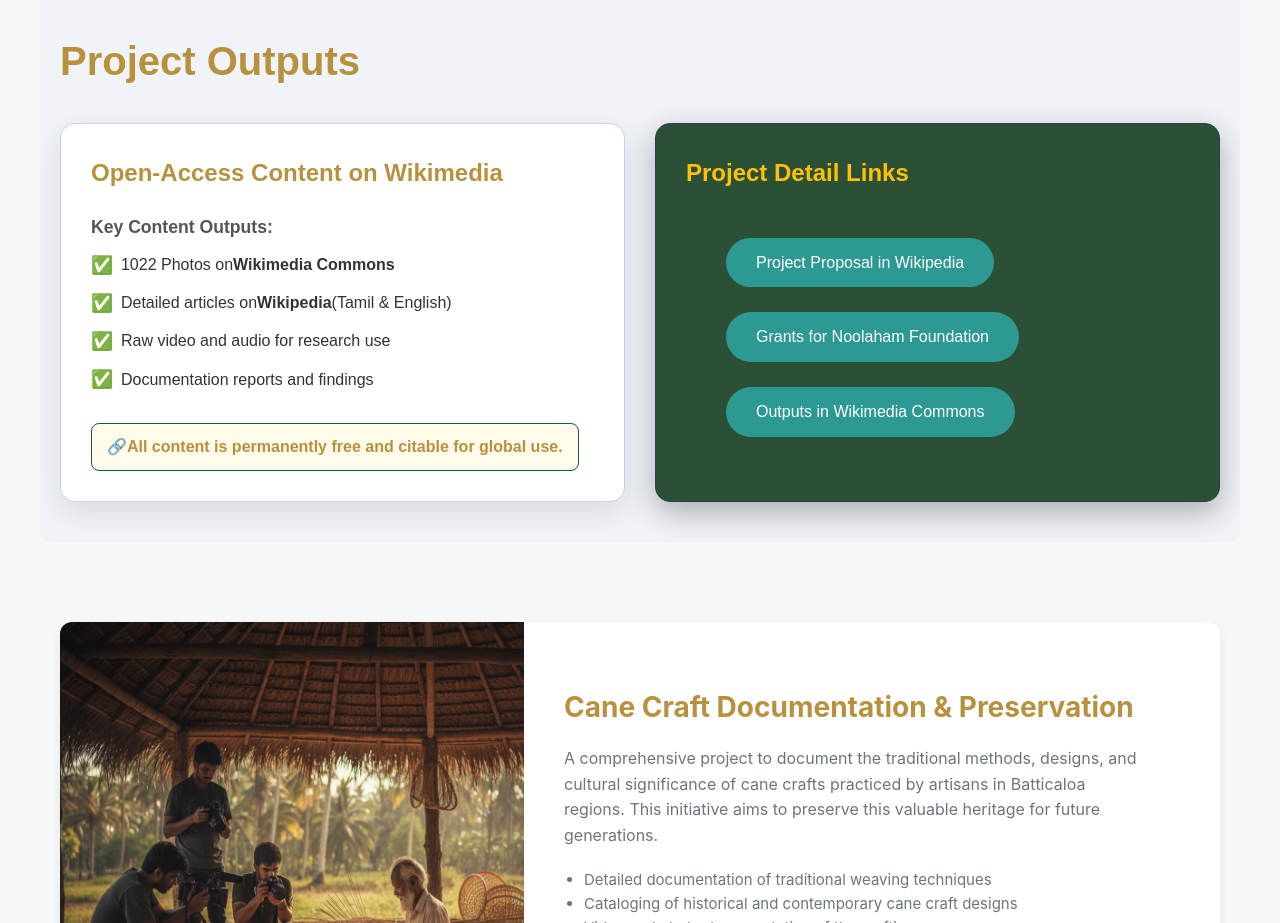
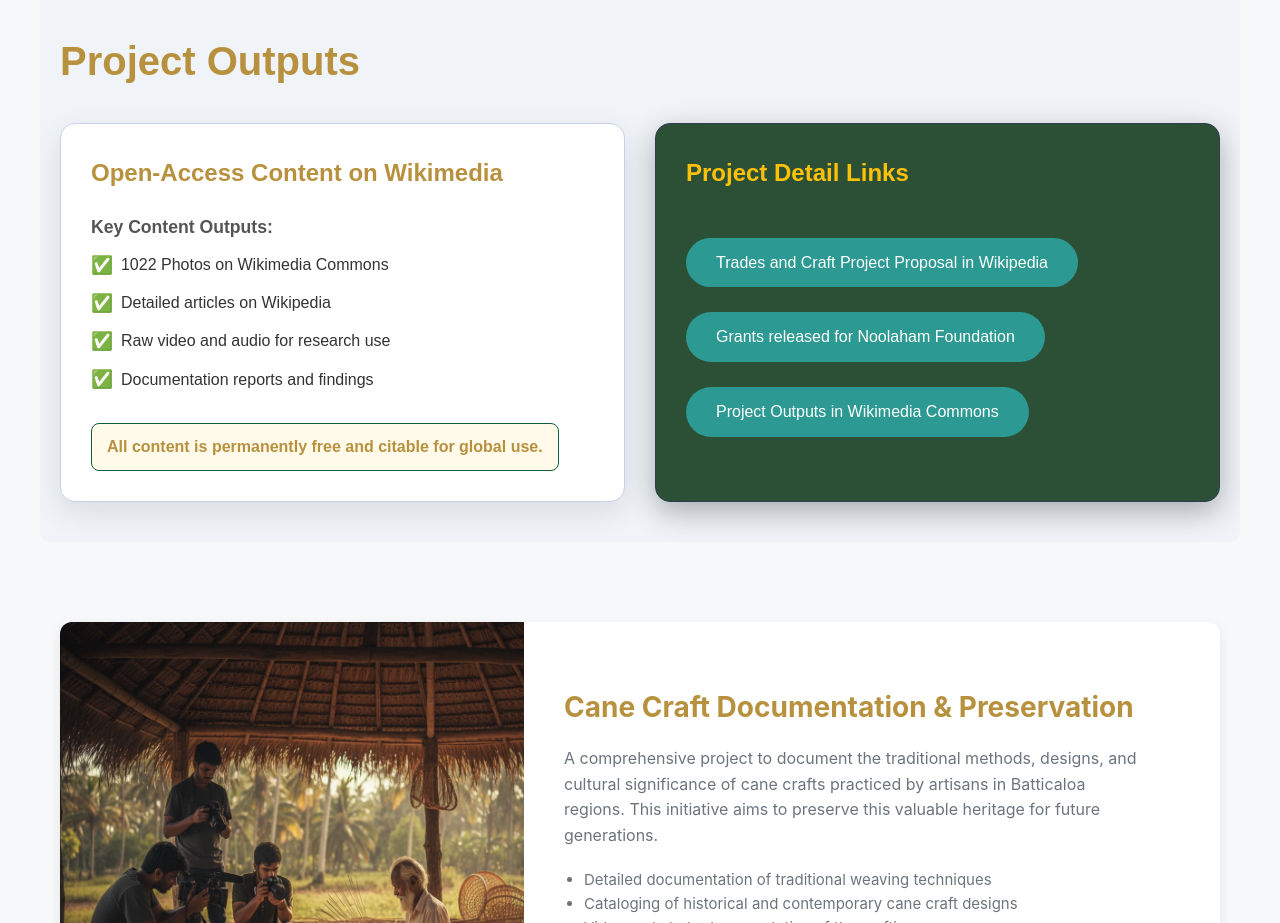
Before and after one commit to thivaharan-selvanayagam/mattakalappu-frontend, a Next.js app: page /traditional-crafts in a window 1280 px wide. Shown: the part 1960-2883 px from the top of the page. Built offline with nearby package versions, Linux system fonts and the light colour scheme.

Commit message:
design improved

```diff
--- a/pages/foods.js
+++ b/pages/foods.js
@@ -328,7 +328,9 @@ export default function FoodsProject() {
         <section className="cta-section fade-in">
           <h2>🌟 Taste the History. Preserve the Flavour.</h2>
           <p>Support our fieldwork, pre-order the guide, or follow the documentary series.</p>
-          <button className="cta-button">Support the Project</button>
+          <Link href="https://wa.me/94766656007?text=I%27m%20interested%20in%20sponsoring%20your%20documentation%20project." className="btn">
+              Support the Project
+            </Link>
         </section>
 
       </div>
--- a/pages/manuscripts.js
+++ b/pages/manuscripts.js
@@ -337,7 +337,9 @@ with various birth stars…”</p>
         <section className="cta-section fade-in">
           <h2>🌟 Be Part of Preserving History</h2>
           <p>Support, sponsor, collaborate or follow our journey.</p>
-          <button className="cta-button">Support the Project</button>
+          <Link href="https://wa.me/94766656007?text=I%27m%20interested%20in%20sponsoring%20your%20documentation%20project." className="btn">
+              Support the Project
+            </Link>
         </section>
 
       </div>
--- a/pages/traditional-crafts.js
+++ b/pages/traditional-crafts.js
@@ -112,36 +112,36 @@ export default function TradesCraftsProject() {
 
                 <p class="inclusions-label">Key Content Outputs:</p>
                 <ul class="inclusions-list">
-                  <li><span class="list-icon">✅</span> 1022 Photos on  <b> Wikimedia Commons</b></li>
-                  <li><span class="list-icon">✅</span> Detailed articles on <b>Wikipedia</b> (Tamil & English)</li>
+                  <li><span class="list-icon">✅</span> 1022 Photos on Wikimedia Commons</li>
+                  <li><span class="list-icon">✅</span> Detailed articles on Wikipedia</li>
                   <li><span class="list-icon">✅</span> Raw video and audio for research use</li>
                   <li><span class="list-icon">✅</span> Documentation reports and findings</li>
                 </ul>
 
                 <div class="tag-free">
-                  <span class="tag-icon">🔗</span> All content is permanently free and citable for global use.
+                  All content is permanently free and citable for global use.
                 </div>
               </div>
 
-              <div class="version-card paid-version">
+              <div class="version-card paid-version1">
                 <h3 class="version-header">
                  Project Detail Links
                 </h3>
 
-                 <ul class="inclusions-list">
+                 {/* <ul class="inclusions-list1"> */}
 
-                    <ul><Link href="https://ta.wikipedia.org/s/5wx5" className="btn">
-                    Project Proposal in Wikipedia
-                    </Link></ul>
-                    <ul><Link href="https://meta.wikimedia.org/wiki/Grants:Project/Tamil_Wikimedia-Noolaham_Foundation/Multimedia_Documentation_of_Traditional_Trades_and_Crafts_of_Eastern,_Northern_and_Up-Country_Sri_Lanka" className="btn">
-                    Grants for Noolaham Foundation
-                    </Link></ul>
-                    <ul><Link href="https://commons.wikimedia.org/w/index.php?title=Category:Crafts_and_Trades_of_East-North-Upcountry_Sri_Lanka&fileuntil=%E0%AE%95%E0%AE%B2%E0%AF%8D+%E0%AE%85%E0%AE%B1%E0%AF%81%E0%AE%95%E0%AF%8D%E0%AE%95%E0%AF%81%E0%AE%AE%E0%AF%8D+%E0%AE%95%E0%AE%B0%E0%AF%81%E0%AE%B5%E0%AE%BF%E0%AE%95%E0%AE%B3%E0%AF%8D.webm#mw-category-media" className="btn">
-                    Outputs in Wikimedia Commons
-                    </Link></ul>
+                   <Link href="https://ta.wikipedia.org/s/5wx5" className="btn">
+                    Trades and Craft Project Proposal in Wikipedia
+                    </Link>
+                    <Link href="https://meta.wikimedia.org/wiki/Grants:Project/Tamil_Wikimedia-Noolaham_Foundation/Multimedia_Documentation_of_Traditional_Trades_and_Crafts_of_Eastern,_Northern_and_Up-Country_Sri_Lanka" className="btn">
+                    Grants released for Noolaham Foundation
+                    </Link>
+                    <Link href="https://commons.wikimedia.org/w/index.php?title=Category:Crafts_and_Trades_of_East-North-Upcountry_Sri_Lanka&fileuntil=%E0%AE%95%E0%AE%B2%E0%AF%8D+%E0%AE%85%E0%AE%B1%E0%AF%81%E0%AE%95%E0%AF%8D%E0%AE%95%E0%AF%81%E0%AE%AE%E0%AF%8D+%E0%AE%95%E0%AE%B0%E0%AF%81%E0%AE%B5%E0%AE%BF%E0%AE%95%E0%AE%B3%E0%AF%8D.webm#mw-category-media" className="btn">
+                    Project Outputs in Wikimedia Commons
+                    </Link>
 
 
-                </ul>
+                {/* </ul> */}
 
 
               </div>
@@ -240,7 +240,7 @@ export default function TradesCraftsProject() {
           <section className="cta-section fade-in">
             <h2>🤝 Invest in Our Next Project: Flavours of Batticaloa</h2>
             <p>We are seeking new partners to fund the essential fieldwork for our culinary heritage documentary.</p>
-            <Link href="/contact" className="btn">
+            <Link href="https://wa.me/94766656007?text=I%27m%20interested%20in%20sponsoring%20your%20documentation%20project." className="btn">
               Become a Sponsor
             </Link>
           </section>
--- a/styles/manuscripts.css
+++ b/styles/manuscripts.css
@@ -253,8 +253,20 @@
     border: 1px solid #2c3e50;
     box-shadow: 0 10px 30px rgba(0, 0, 0, 0.3); /* Stronger shadow */
 }
+.paid-version1 {
+    background-color: #2c5035; /* Dark blue background */
+    color: #ecf0f1; /* Light text */
+    border: 1px solid #2c3e50;
+    box-shadow: 0 10px 30px rgba(0, 0, 0, 0.3); /* Stronger shadow */
+    display:flow-root;
+    justify-content: center;
+    align-items: center;
 
-.paid-version .version-header {
+}
+
+
+
+.paid-version, .paid-version1 .version-header {
     color: #ffc107; /* Gold/Yellow header text */
 }
 
```
Also changed, not shown: pages/index.js (+14 -2 lines).
